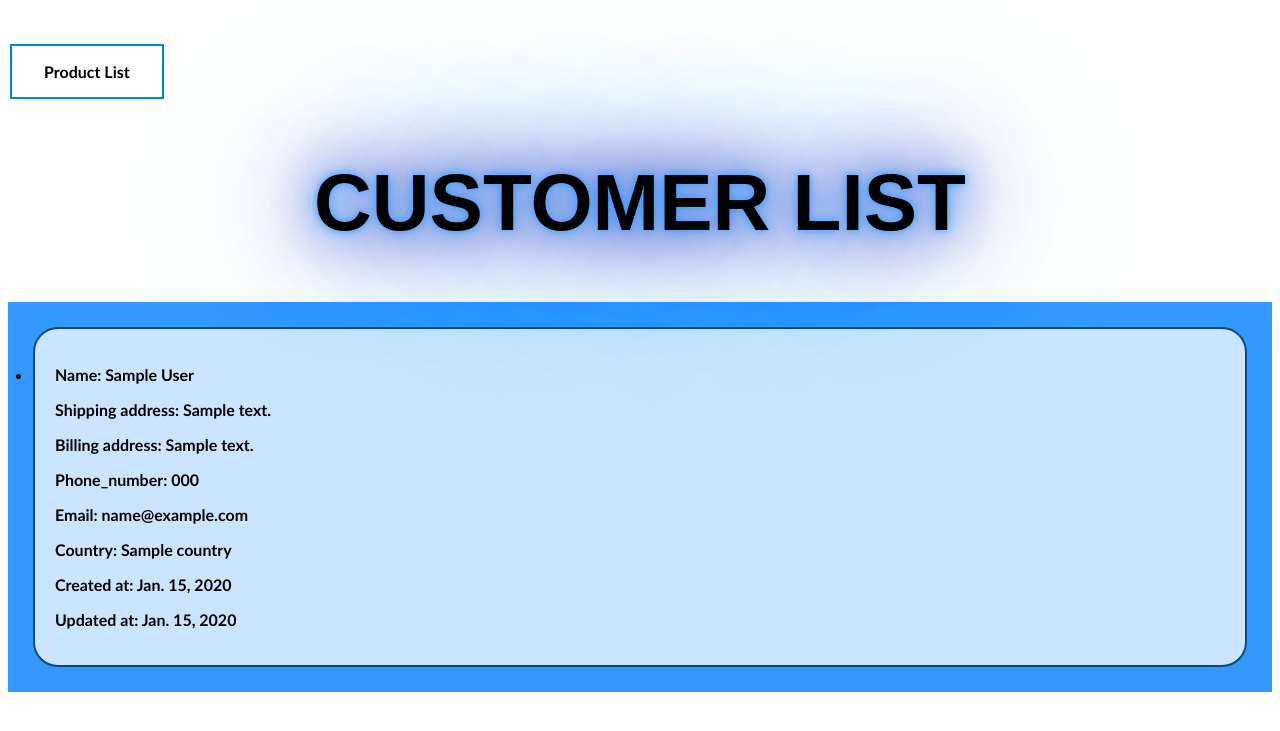
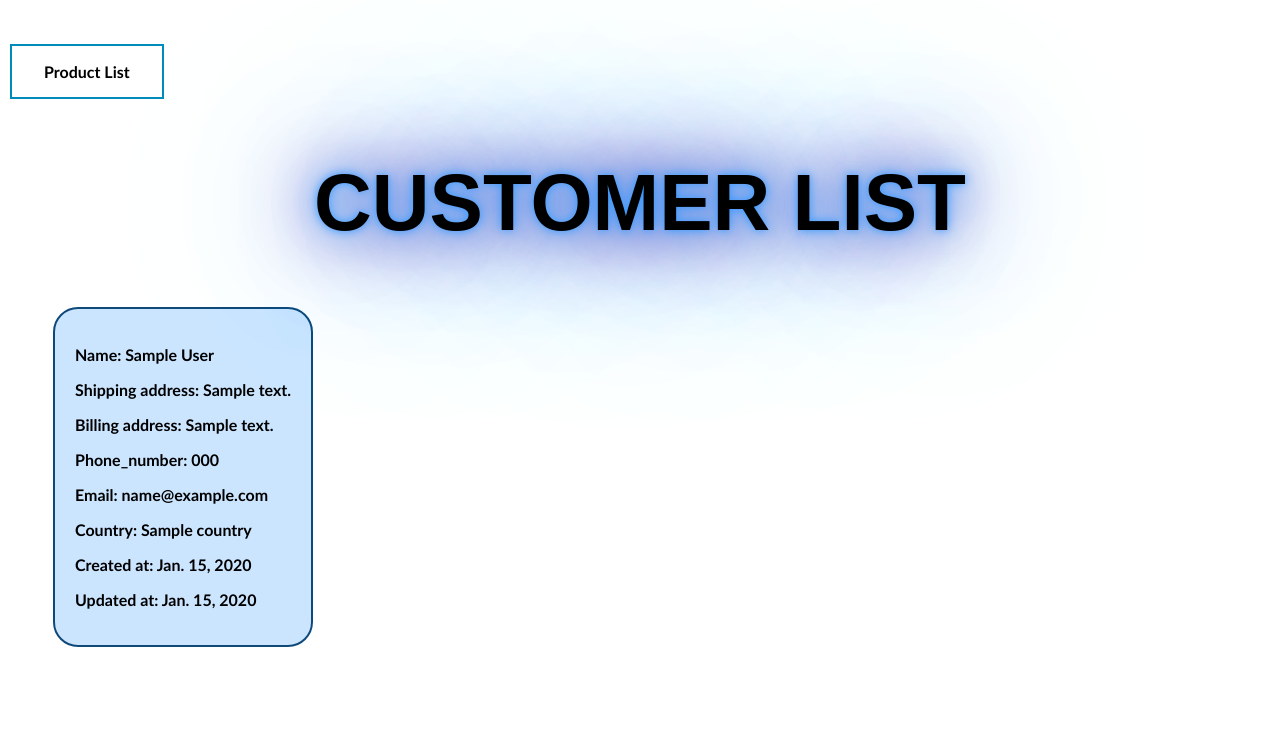
Before and after one commit to Sallahuddin-kh/Django-project, a Django app: page / in a window 1280 px wide. Shown: the top 731 px of the page. Run offline with Django 3.2, Linux system fonts and the light colour scheme; tables that the repository leaves empty hold one stand-in row (values such as "Sample post").

```diff
--- a/ecommerceproj/ecommerceproj/settings.py
+++ b/ecommerceproj/ecommerceproj/settings.py
@@ -56,7 +56,9 @@ ROOT_URLCONF = 'ecommerceproj.urls'
 TEMPLATES = [
     {
         'BACKEND': 'django.template.backends.django.DjangoTemplates',
-        'DIRS': [os.path.join('theretailerapp','templates')],
+        'DIRS': [
+            os.path.join('theretailerapp','templates')
+        ],
         'APP_DIRS': True,
         'OPTIONS': {
             'context_processors': [
--- a/ecommerceproj/theretailerapp/static/css/styles.css
+++ b/ecommerceproj/theretailerapp/static/css/styles.css
@@ -3,16 +3,15 @@ body {
   font-family: "Trebuchet MS", sans-serif;
   font-weight: bold;
 }
-ul {
-  background: #3399ff;
-  padding: 20px;
-}
+
 ul li {
   background: #cce5ff;
   margin: 5px;
   border-radius: 25px;
   border: 2px solid #0f4979;
   padding: 20px;
+  display: block;
+  float: left;
 }
 .button {
   background-color: #4caf50;
--- a/ecommerceproj/theretailerapp/templates/theretailerapp/customer_list.html
+++ b/ecommerceproj/theretailerapp/templates/theretailerapp/customer_list.html
@@ -12,7 +12,7 @@
 <div class = "container">
 <a class='button button2' href="product" >Product List</a>
 <h1>Customer List</h1>
-<div class = "row">
+<div>
 {% block content %}
   {% if customer_list %}
   <ul>
```
